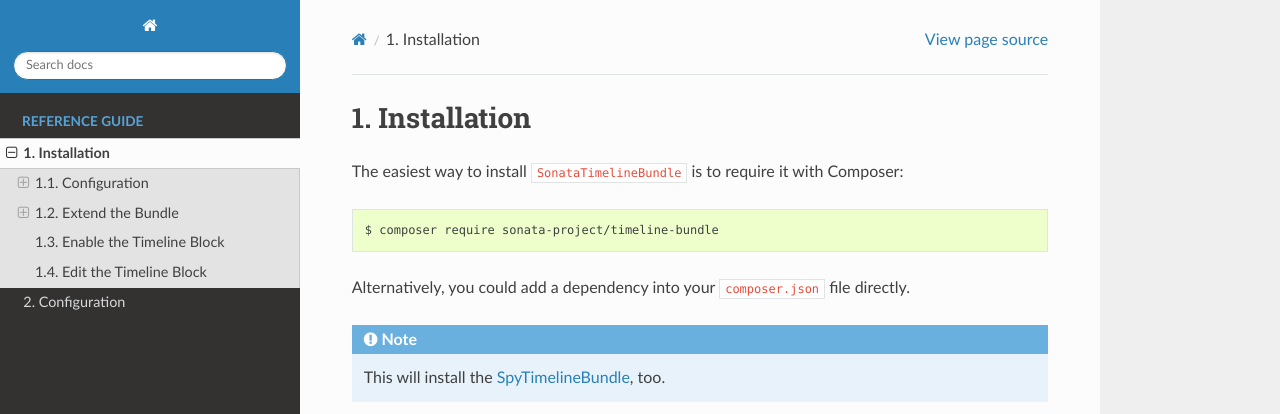
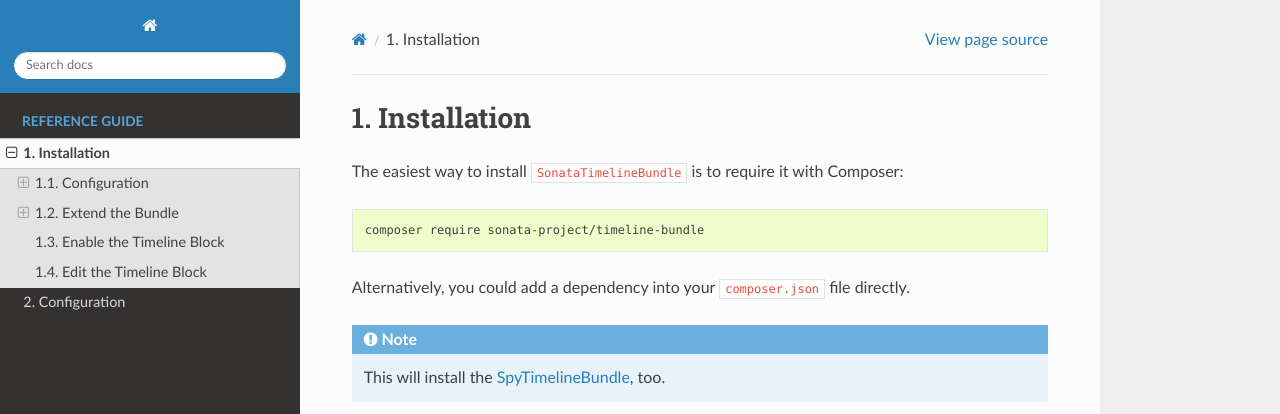
Before and after one commit to sonata-project/SonataTimelineBundle, a Sphinx documentation site: the page built from docs/reference/installation.rst, in a window 1280 px wide and 900 px high. Shown: the top 414 px of the window. Built offline with Sphinx 7.4.7 and the Read the Docs theme 2.0.0, drawn with Linux system fonts in a browser that asks for light colours.

Commit message:
Fix docs

```diff
--- a/docs/reference/installation.rst
+++ b/docs/reference/installation.rst
@@ -9,7 +9,7 @@
 
 .. code-block:: bash
 
-    $ composer require sonata-project/timeline-bundle
+    composer require sonata-project/timeline-bundle
 
 Alternatively, you could add a dependency into your ``composer.json`` file directly.
 
@@ -121,20 +121,20 @@
 
     .. code-block:: yaml
 
-        # config/packages/sonata_block.yaml
-
-        sonata_block:
-            blocks:
-                sonata.timeline.block.timeline:
-
-    .. code-block:: yaml
-
         # config/packages/sonata_admin.yaml
 
         sonata_admin:
             dashboard:
                 blocks:
                     - { position: center, type: sonata.timeline.block.timeline, settings: { context: SONATA_ADMIN, max_per_page: 25 }}
+
+    .. code-block:: yaml
+
+        # config/packages/sonata_block.yaml
+
+        sonata_block:
+            blocks:
+                sonata.timeline.block.timeline:
 
 Edit the Timeline Block
 -----------------------
```
